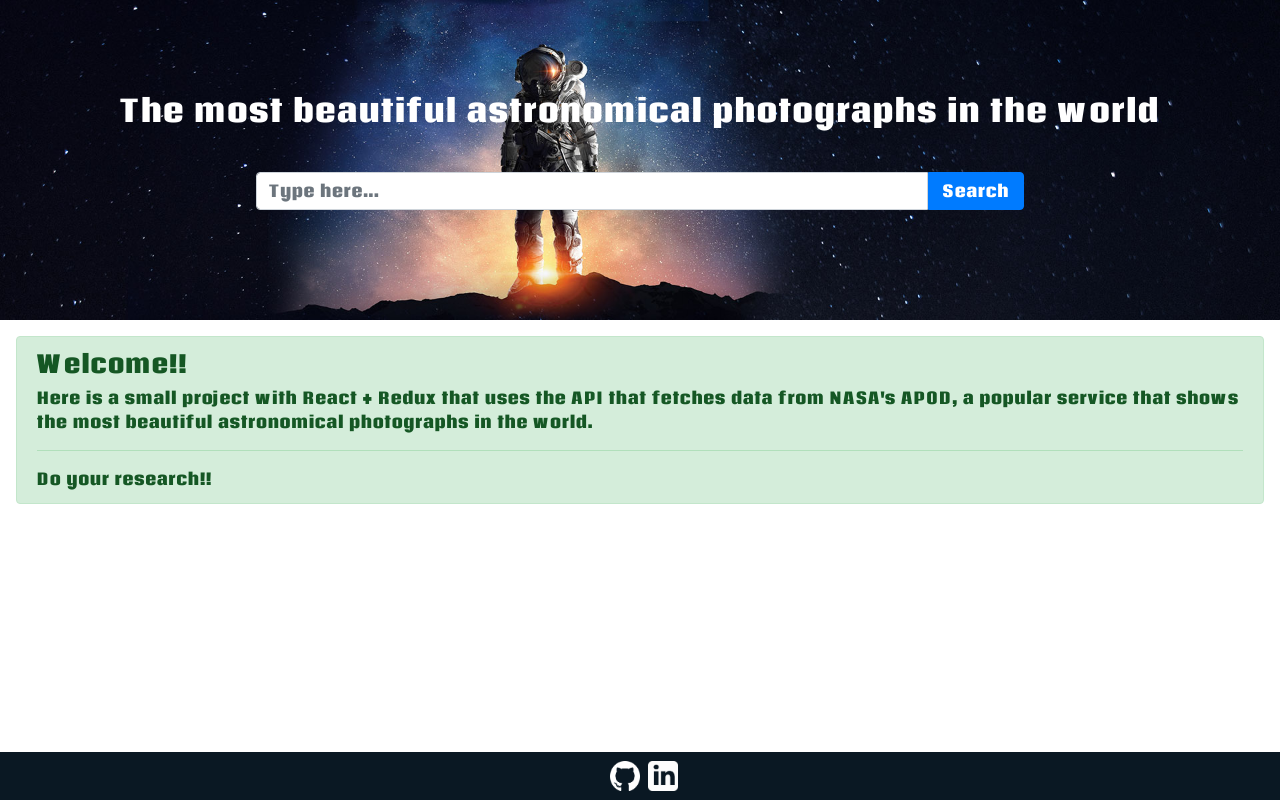
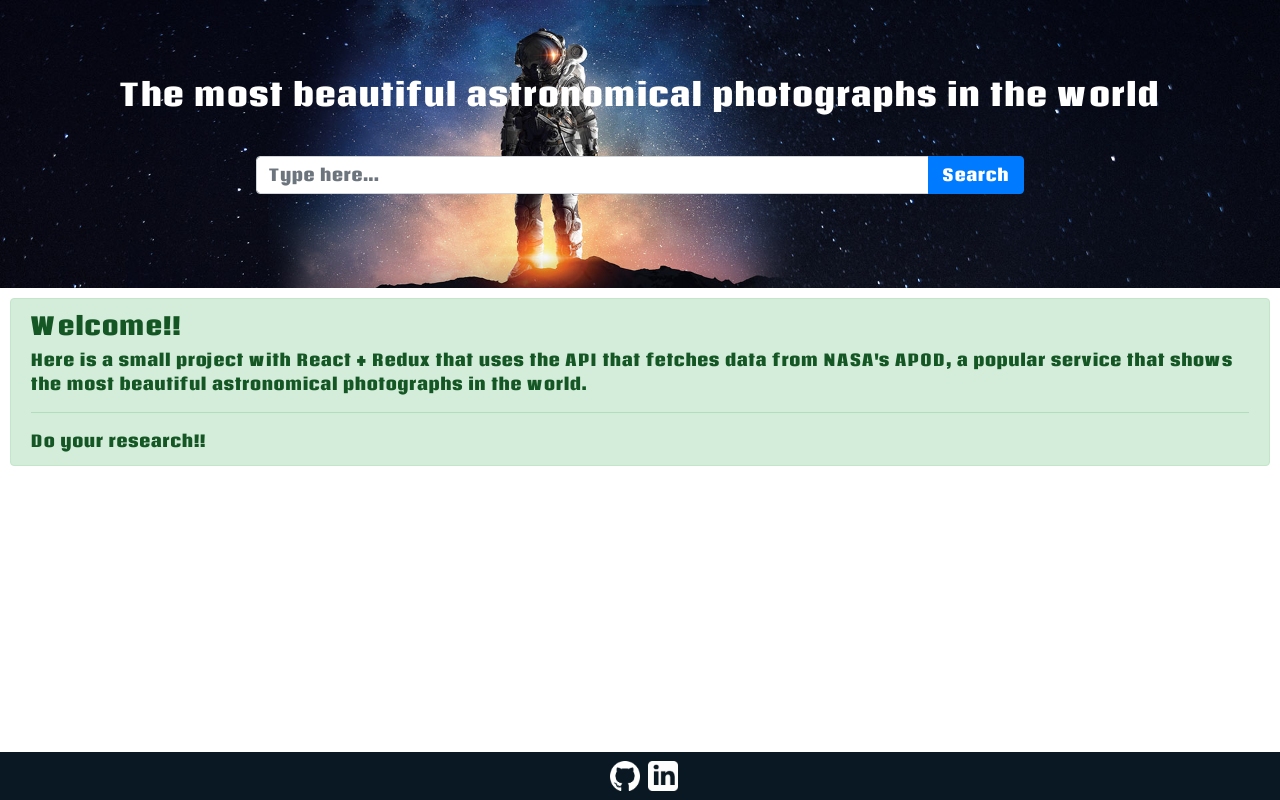
Before and after one commit to loressl/search-nasa, a React (Create React App) app: page / in a window 1280 px wide. Built offline with nearby package versions, Linux system fonts and the light colour scheme; what redux-multi would draw is missing.

Commit message:
Ajustes no styles.

```diff
--- a/src/components/Alert/index.js
+++ b/src/components/Alert/index.js
@@ -4,7 +4,7 @@ import { Alert } from 'reactstrap'
 export default function AlertComponent(props){
     return(
         <>
-            <Alert color={props.color}>
+            <Alert color={props.color} style={{width: '100%'}}>
                 <h4 className="alert-heading">{props.title}</h4>
                 <p>{props.message}</p>
                 <hr />
--- a/src/components/Container/index.js
+++ b/src/components/Container/index.js
@@ -5,7 +5,15 @@ const Container = styled.div`
     justify-content:space-evenly;
     align-items:center;
     flex-wrap:wrap;
-    margin:1rem;
+    //margin:1rem;
+    padding-top: ${({ paddingTop }) => `${paddingTop}px`};
+    flex-grow:1;
+    position:sticky;
+    padding-left:10px;
+    padding-right:10px;
+    @media screen and (max-width: 500px){
+        padding-top: ${({ paddingTop }) => `calc(${paddingTop}px/2)`};
+    }
 `
 
 export default Container
--- a/src/components/Header/index.js
+++ b/src/components/Header/index.js
@@ -6,17 +6,19 @@ const Header = styled.div`
     align-items:center;
     justify-content:center;
     width:100%;
-    height: 20rem;
+    min-height: 18rem;
     flex:1;
     background-size:cover;
     background-position:center;
-    background-image: url(${({backgroundImage}) => backgroundImage});
+    background-image: url(${({ backgroundImage }) => backgroundImage});
     z-index:1;
+    position:fixed;
+    top:0;
     @media screen and (max-width: 500px){
-        height:10rem
-    }
-    *{
-        margin:0;
+        min-height:8rem;
+        *{
+            margin:0;
+        }
     }
 `
 
--- a/src/components/Pagination/index.js
+++ b/src/components/Pagination/index.js
@@ -10,7 +10,18 @@ const StyledPagination = styled(Pagination)`
     width:100%;
     display:flex;
     justify-content:center;
-    margin-top:0.5rem;
+    position:fixed;
+    z-index:1;
+    background-color:white;
+    margin-top: ${({ marginTop }) => `${marginTop}px`};
+    @media screen and (max-width: 500px){
+        justify-content:flex-start;
+        margin-top: ${({ marginTop }) => `calc(${marginTop}px/2.3)`};
+    }
+    .pagination{
+        overflow-x:auto;
+        padding-top:0.5rem;
+    }
 `
 
 const StyledPaginationLink = styled(PaginationLink)`
@@ -20,9 +31,8 @@ const StyledPaginationLink = styled(PaginationLink)`
     }
 `
 
-export default function Paginationcomponent({ itensPerPage, totalItens, paginate, currentPage, setCurrentPage }) {
+export default function Paginationcomponent({ itensPerPage, totalItens, paginate, currentPage, setCurrentPage, ...props }) {
     const pageNumbers = []
-
     for (let i = 1; i <= Math.ceil(totalItens / itensPerPage); i++) {
         pageNumbers.push(i)
     }
@@ -33,7 +43,7 @@ export default function Paginationcomponent({ itensPerPage, totalItens, paginate
     }
 
     return (
-        <StyledPagination aria-label="Page navigation example">
+        <StyledPagination marginTop={props.marginTop} aria-label="Page navigation example">
             <PaginationItem
                 disabled={currentPage <= 1}>
                 <StyledPaginationLink
--- a/src/page/Search/index.js
+++ b/src/page/Search/index.js
@@ -99,6 +99,7 @@ function Search(props) {
                 </Header>
                 {list.length !== 0 &&
                     <Pagination
+                        marginTop={heightHeader}
                         itensPerPage={itensPerPage}
                         totalItens={list.length}
                         paginate={paginate}
@@ -106,7 +107,7 @@ function Search(props) {
                         setCurrentPage={setCurrentPage}
                     />
                 }
-                <Container id="container">
+                <Container id="container" paddingTop={heightHeader + (list.length === 0 ? 10 : 90)}>
                     {list === "error" ?
                         <Alert
                             color="info"
```
Also changed, not shown: 1 other file (tests, documents, lock files or other folders).
